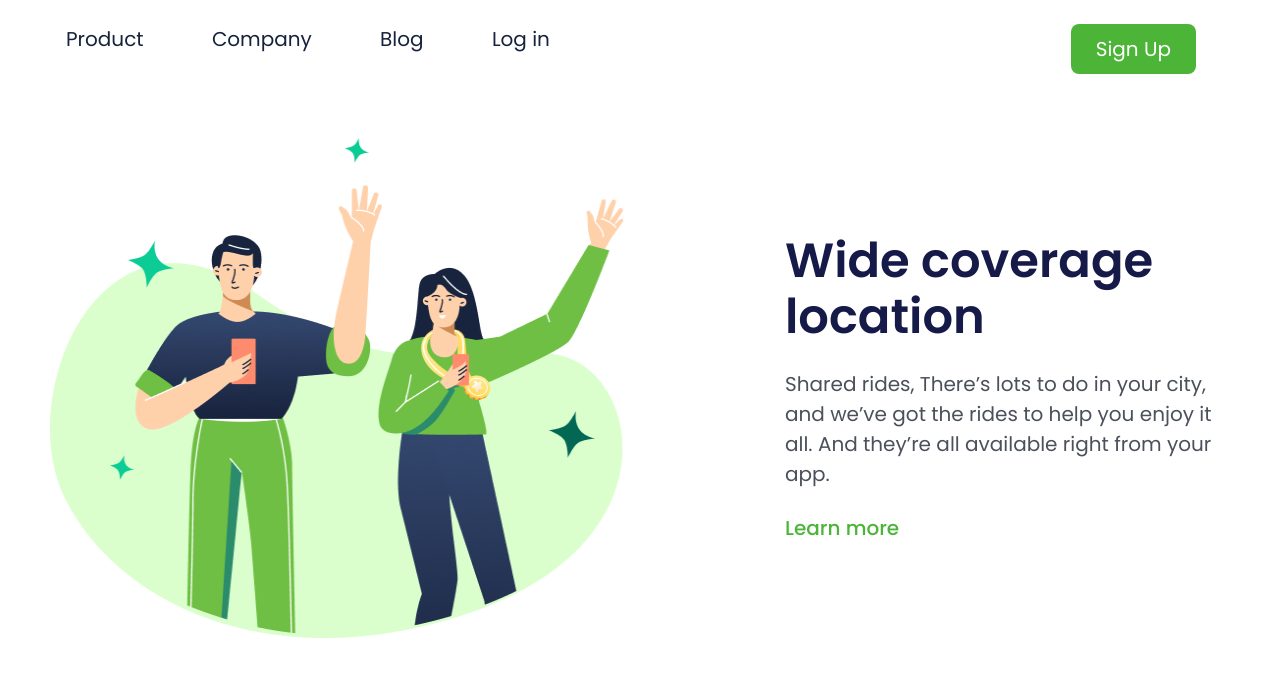
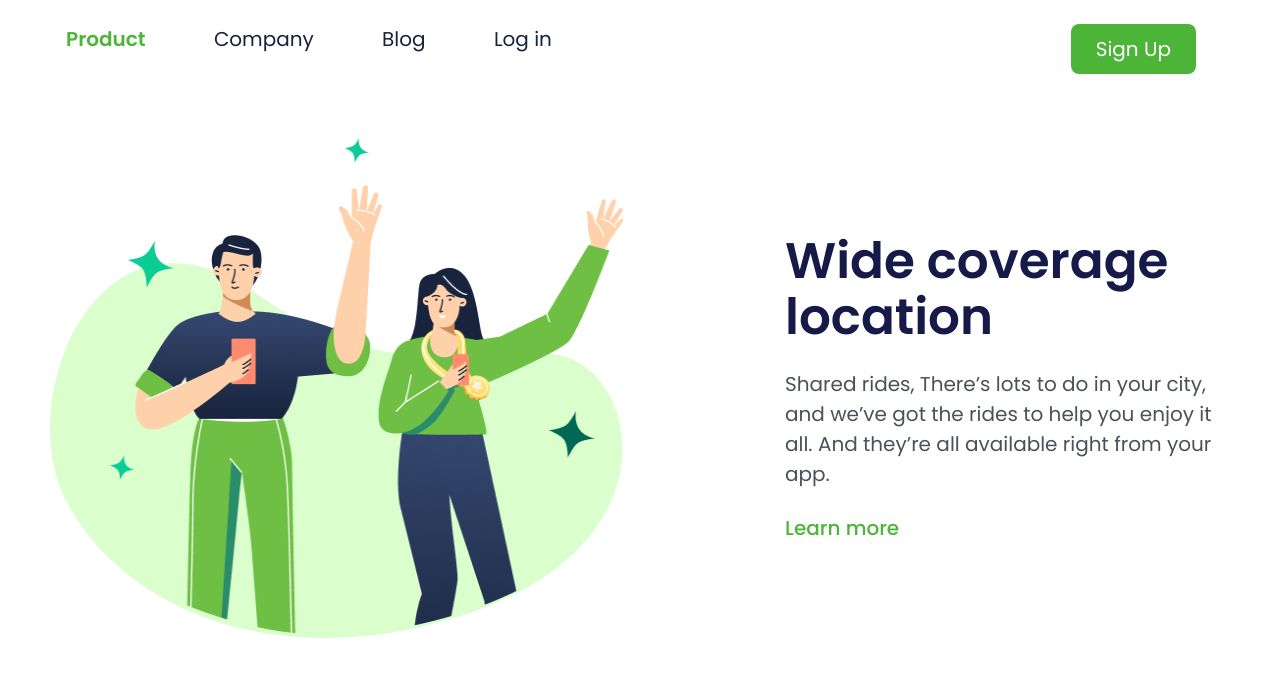
Before and after one commit to jhonCavalli/Projeto-2-Wide-location-Devclub, a plain HTML site: page index.html in a window 1280 px wide. In both pictures the pointer is over the link "Product". Drawn offline with Linux system fonts and the light colour scheme.

Commit message:
ajusta estilos de links e botões no style.css e corrige tamanho da fonte do h1

```diff
--- a/style.css
+++ b/style.css
@@ -17,6 +17,11 @@
     margin: 23px 32px 0 32px;
 }
 
+.links:hover {
+    color: #4CB538;
+    font-weight: 600;
+}
+
 .btn-header {
     background-color: #4CB538;
     color: white;
@@ -28,6 +33,11 @@
     position: absolute;
     top: 24px;
     right: 84px;
+}
+
+.btn-header:hover {
+    background-color: #3DA430;
+
 }
 
 .container {
@@ -53,7 +63,7 @@ img {
 }
 
 h1 {
-    font-size: 48px;
+    font-size: 50px;
     color: #161A49;
     font-weight: 600;
     line-height: 56px;
```
